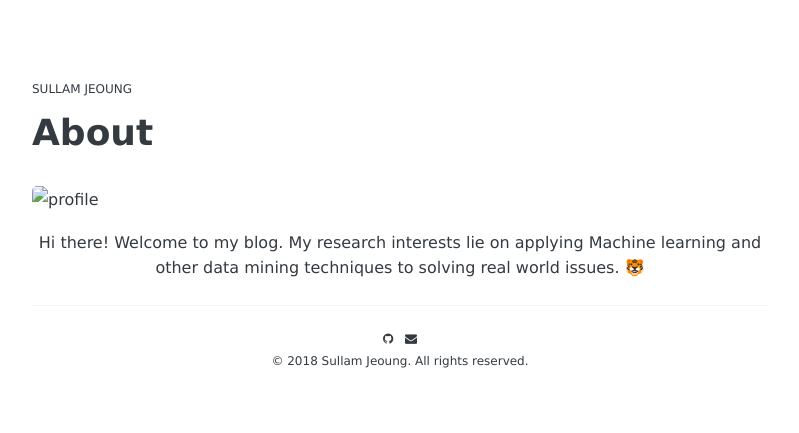
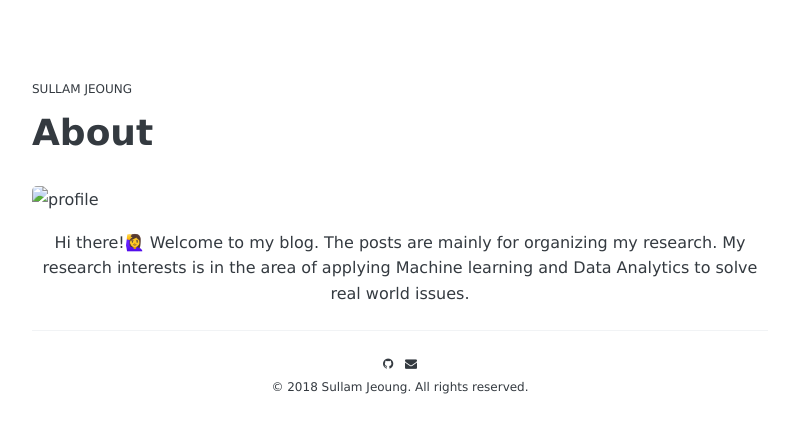
Before and after one commit to sullamij/sullamij.research.github.io, a Jekyll site: the page built from about.md, in a window 1280 px wide. Shown: the top 433 px of the page, without its empty margins (240-1039 px from the left). Built offline with Jekyll 4.4.1, drawn with Linux system fonts in a browser that asks for light colours; emoji names are drawn with the system emoji font; some web fonts are replaced.

Commit message:
Update about.md

```diff
--- a/about.md
+++ b/about.md
@@ -7,4 +7,4 @@ permalink: /about/
 ![profile](./assets/img/profile.jpg)
 
 
-<center> Hi there! Welcome to my blog. My research interests lie on applying Machine learning and other data mining techniques to solving real world issues. :tiger:</center>
+<center> Hi there!🙋‍♀️ Welcome to my blog. The posts are mainly for organizing my research. My research interests is in the area of applying Machine learning and Data Analytics to solve real world issues.</center>
```
